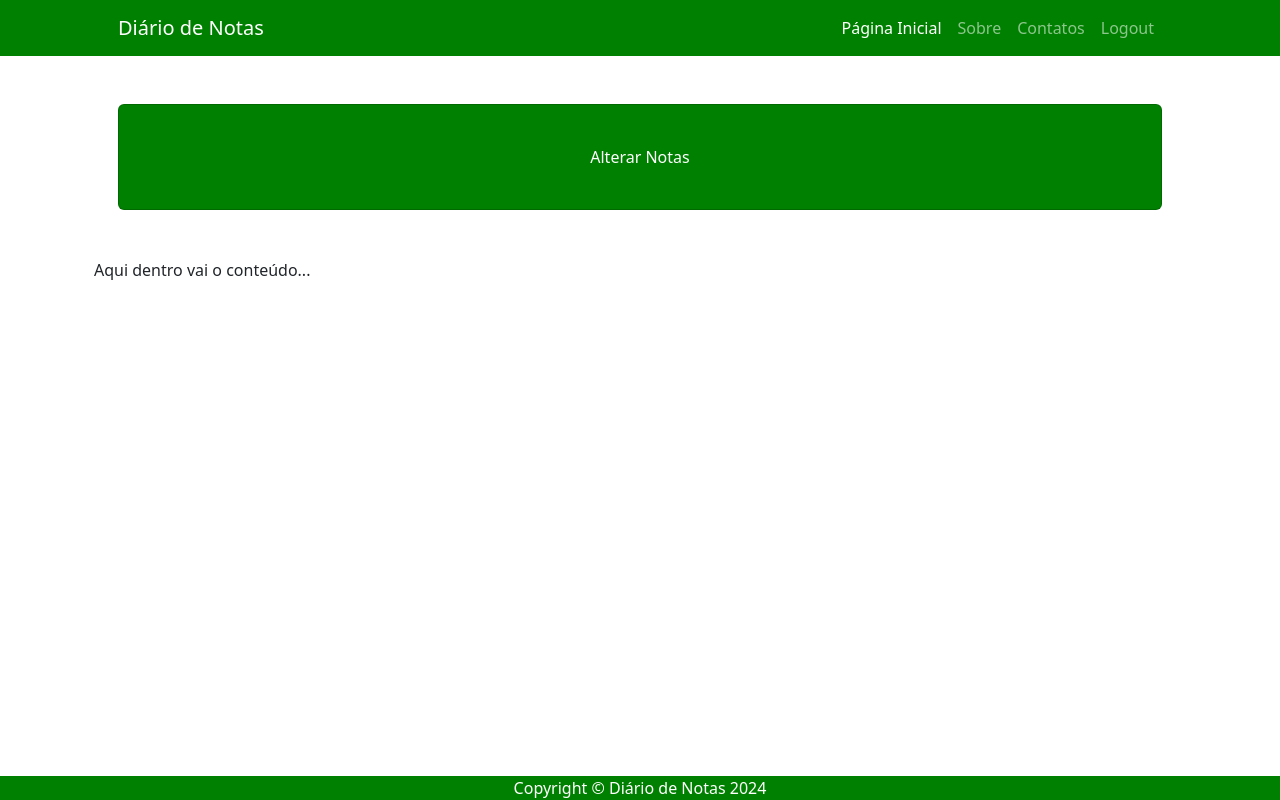
After one commit to Ismagold67/novosite, a Django app: page /alterar/ in a window 1280 px wide. The commit adds this page. Run offline with Django 5.2, Linux system fonts and the light colour scheme; some libraries are stand-ins or nearby versions.

Commit message:
new feat 3

```diff
--- /dev/null
+++ b/usuarios/templates/usuarios/alterar.html
@@ -0,0 +1,7 @@
+{% extends 'usuarios/base.html' %}
+
+{% block aba %}Alterar Notas{% endblock %}
+
+{% block titulo %}Alterar Notas{% endblock %}
+
+{% block conteudo %}Aqui dentro vai o conteúdo...{% endblock %}
--- a/usuarios/templates/usuarios/base.html
+++ b/usuarios/templates/usuarios/base.html
@@ -6,17 +6,17 @@
         <meta name="viewport" content="width=device-width, initial-scale=1.0">
         <link rel="stylesheet" href="{% static 'css/bootstrap.min.css' %}">
         <meta http-equiv="X-UA-Compatible" content="ie=edge">
-        <title>Template base</title>
+        <title>{% block aba %}Template base{% endblock %}</title>
     </head>
     <body>
         <!-- Responsive navbar-->
         <nav class="navbar navbar-expand-lg navbar-dark" style = "background-color: #008000;">
             <div class="container px-5">
-                <a class="navbar-brand" href="#!">Diário de Notas</a>
+                <a class="navbar-brand" href="{% url 'home' %}">Diário de Notas</a>
                 <button class="navbar-toggler" type="button" data-bs-toggle="collapse" data-bs-target="#navbarSupportedContent" aria-controls="navbarSupportedContent" aria-expanded="false" aria-label="Toggle navigation"><span class="navbar-toggler-icon"></span></button>
                 <div class="collapse navbar-collapse" id="navbarSupportedContent">
                     <ul class="navbar-nav ms-auto mb-2 mb-lg-0">
-                        <li class="nav-item"><a class="nav-link active" aria-current="page" href="#!">Página Inicial</a></li>
+                        <li class="nav-item"><a class="nav-link active" aria-current="page" href="{% url 'home' %}">Página Inicial</a></li>
                         <li class="nav-item"><a class="nav-link" href="#!">Sobre</a></li>
                         <li class="nav-item"><a class="nav-link" href="#!">Contatos</a></li>
                         <li class="nav-item"><a class="nav-link" href="#!">Logout</a></li>
@@ -28,18 +28,19 @@
         <div class="container px-4 px-lg-5">
             <!-- Call to Action-->
             <div class="card text-white my-5 py-4 text-center" style="background-color: #008000;">
-                <div class="card-body"><p class="text-white m-0">Seja bem vindo(a) ao portal de notas, aqui você encontrará todos os dados das suas disciplinas.</p></div>
+                <div class="card-body"><p class="text-white m-0">{% block titulo %}Seja bem vindo(a) ao portal de notas, aqui você encontrará todos os dados das suas disciplinas. {% endblock %}</p></div>
             </div>
 
-
+<!-- content row -->
             <div class="row gx-4 gx-lg-5">
+                {% block conteudo %}
                 <div class="col-md-4 mb-5">
                     <div class="card h-100" style="background-color: #d3d3d3;">
                         <div class="card-body" style="background-color: #fff;">
                             <h2 class="card-title">Lançar Notas</h2>
                             <p class="card-text">Nesta opção você poderá lançar todas as notas referentes ás suas disciplinas, discriminando todos os respectivos detalhes.</p>
                         </div>
-                        <div class="card-footer"><a class="btn btn-primary btn-sm" href="#!">Clique Aqui</a></div>
+                        <div class="card-footer"><a class="btn btn-primary btn-sm" href="{% url 'lancar' %}">Clique Aqui</a></div>
                     </div>
                 </div>
 
@@ -49,7 +50,7 @@
                             <h2 class="card-title">Alterar Notas</h2>
                             <p class="card-text">Nesta opção você poderá alterar todas as notas já lançadas referentes ás suas disciplinas, inclusive excluir alguma nota.</p>
                         </div>
-                        <div class="card-footer"><a class="btn btn-primary btn-sm" href="#!">Clique Aqui</a></div>
+                        <div class="card-footer"><a class="btn btn-primary btn-sm" href="{% url 'alterar' %}">Clique Aqui</a></div>
                     </div>
                 </div>
 
@@ -59,11 +60,10 @@
                             <h2 class="card-title">Visualizar Notas</h2>
                             <p class="card-text">Nesta opção você poderá visualizar todas as notas já lançadas referentes às suas disciplinas.</p>
                         </div>
-                        <div class="card-footer"><a class="btn btn-primary btn-sm" href="#!">Clique Aqui</a></div>
+                        <div class="card-footer"><a class="btn btn-primary btn-sm" href="{% url 'visualizar' %}">Clique Aqui</a></div>
                     </div>
                 </div>
-
-
+                {% endblock %}
             </div>
         </div>
         <!-- Footer-->
--- a/usuarios/templates/usuarios/home.html
+++ b/usuarios/templates/usuarios/home.html
@@ -1 +1,3 @@
 {% extends 'usuarios/base.html' %}
+
+{% block aba %}Página Inicial{% endblock %}
--- a/usuarios/urls.py
+++ b/usuarios/urls.py
@@ -5,5 +5,8 @@ urlpatterns = [
     path('login/', views.login, name='login'),
     path('cadastro/', views.cadastro, name='cadastro'),
     path('home/', views.home, name='home'),
+    path('lancar/', views.lancar, name='lancar'),
+    path('visualizar/', views.visualizar, name='visualizar'),
+    path('alterar/', views.alterar, name='alterar'),
     # path('base/', views.base, name='base'),
 ]
--- a/usuarios/views.py
+++ b/usuarios/views.py
@@ -41,6 +41,11 @@ def cadastro(request):
 def home(request):
     return render(request, 'usuarios/home.html')
 
-def base(request):
-    if request.method == "GET":
-        return render(request, 'usuarios/base.html')
+def lancar(request):
+    return render(request, 'usuarios/lancar.html')
+
+def visualizar(request):
+    return render(request, 'usuarios/visualizar.html')
+
+def alterar(request):
+    return render(request, 'usuarios/alterar.html')
```
Also changed, not shown: usuarios/templates/usuarios/lancar.html (added, +7 -0 lines), usuarios/templates/usuarios/visualizar.html (added, +7 -0 lines).
